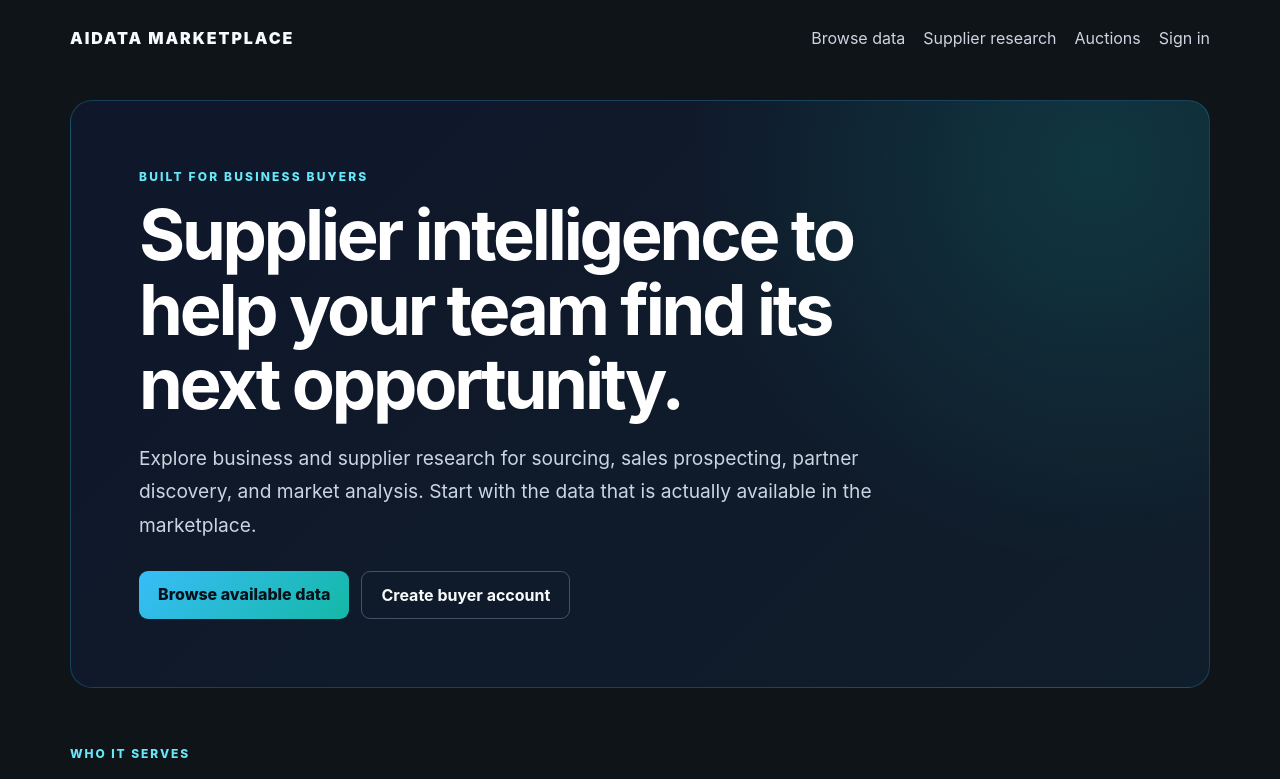
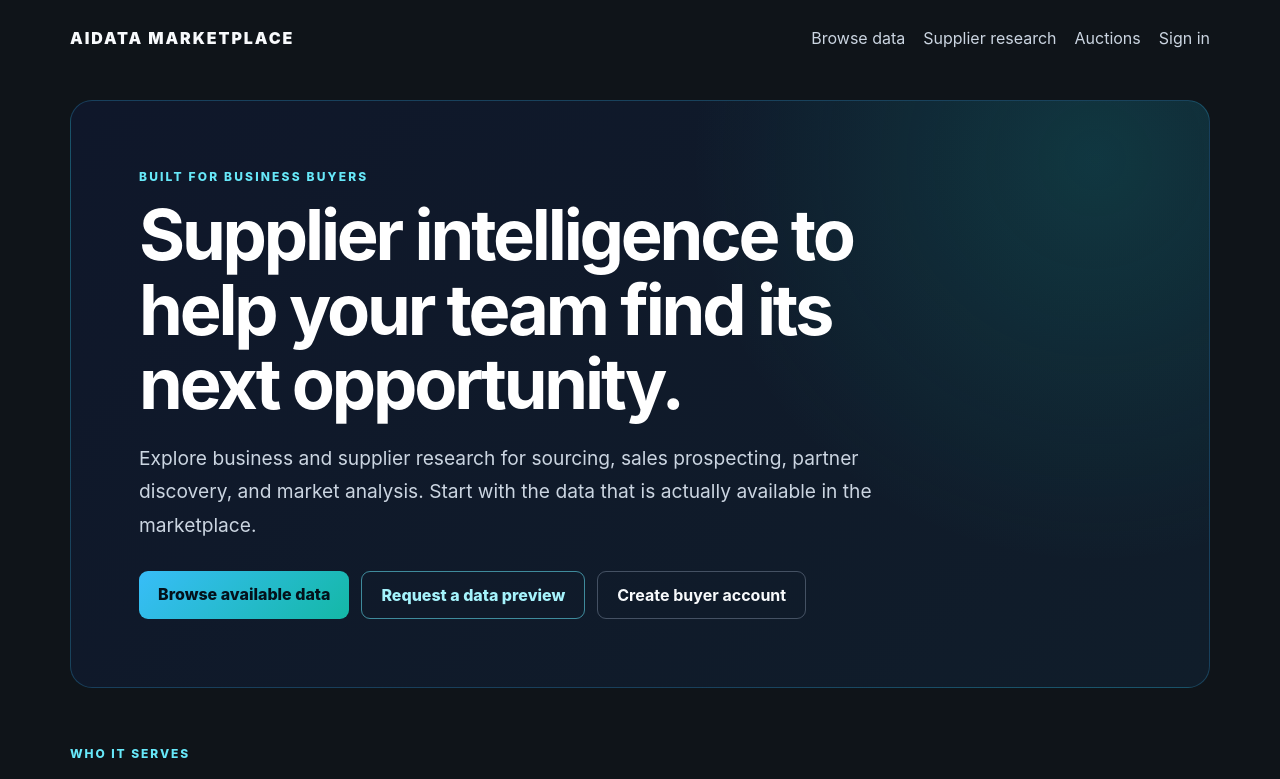
Before and after one commit to coffeyjessie996-ux/AiDataMarketplacefinal, a Next.js app in the folder apps/web/: page /for-businesses in a window 1280 px wide. Shown: the top 779 px of the page. Built offline with nearby package versions, Linux system fonts and the light colour scheme; no server answers.

Commit message:
Make buyer data-preview inquiry easier to find

```diff
--- a/apps/web/app/for-businesses/page.tsx
+++ b/apps/web/app/for-businesses/page.tsx
@@ -80,6 +80,7 @@ export default function ForBusinessesPage() {
         </p>
         <div style={{ display: 'flex', gap: 12, flexWrap: 'wrap' }}>
           <a href="/#catalog" style={{ display: 'inline-flex', padding: '13px 19px', borderRadius: 9, background: 'linear-gradient(135deg,#38bdf8,#14b8a6)', color: '#04111b', fontWeight: 800, textDecoration: 'none' }}>Browse available data</a>
+          <a href="#buyer-inquiry" style={{ display: 'inline-flex', padding: '13px 19px', borderRadius: 9, border: '1px solid rgba(103,232,249,.55)', color: '#a5f3fc', fontWeight: 800, textDecoration: 'none' }}>Request a data preview</a>
           <a href="/register" style={{ display: 'inline-flex', padding: '13px 19px', borderRadius: 9, border: '1px solid rgba(148,163,184,.4)', color: '#f8fafc', fontWeight: 700, textDecoration: 'none' }}>Create buyer account</a>
         </div>
       </section>
```
